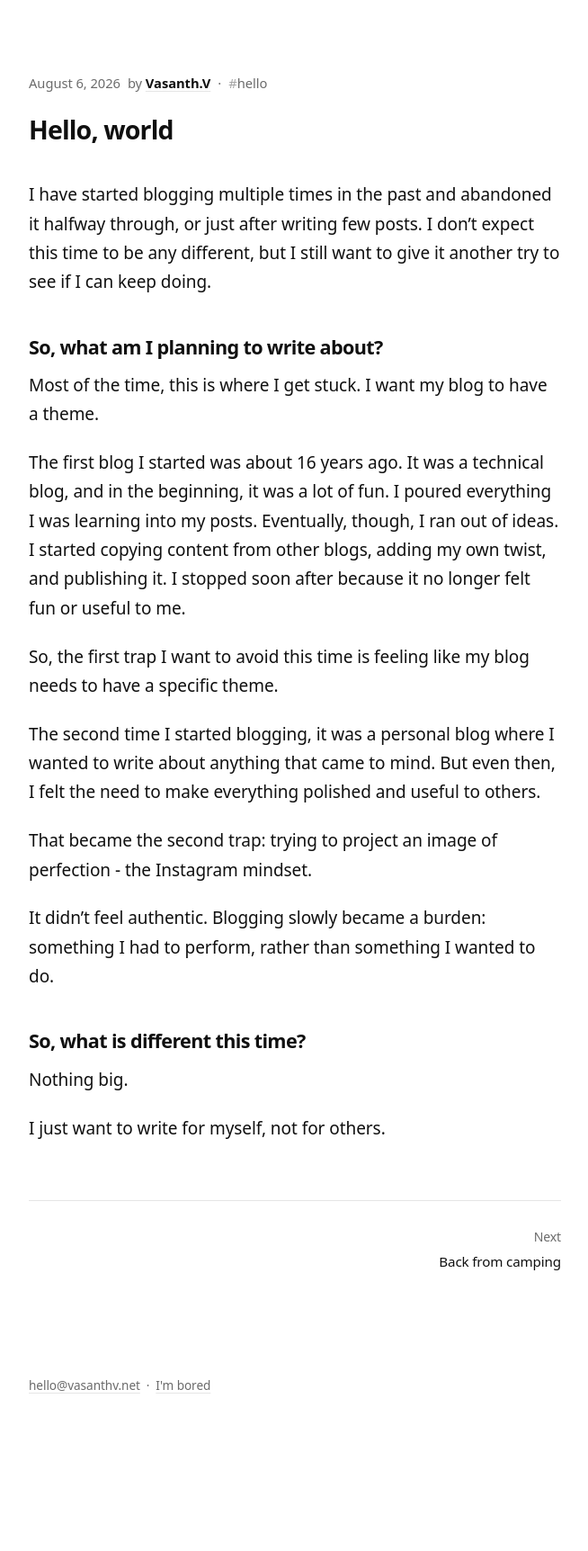
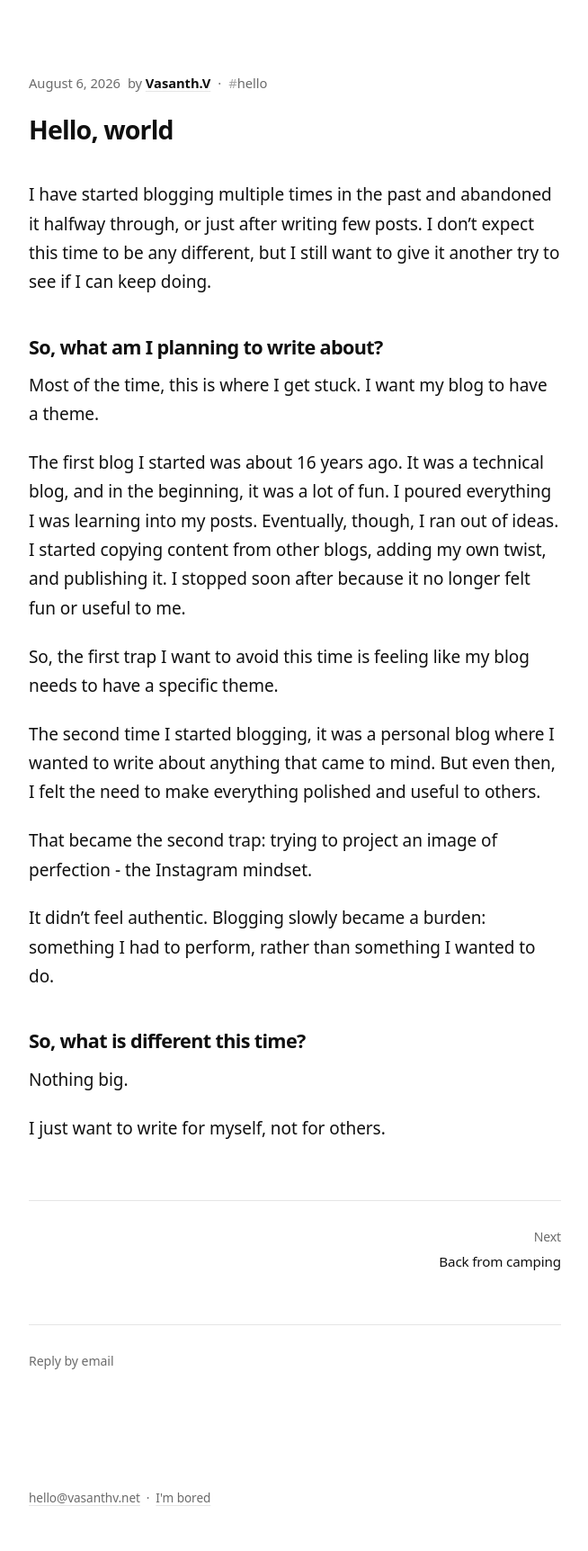
Before and after one commit to vasanthv/vasanthv.github.io, a Jekyll site: the page built from _posts/2026-08-06-hello-world.md, in a window 1280 px wide. Shown: the whole page at 90% size, without its empty margins (312-966 px from the left). Built offline with Jekyll 4.4.1, drawn with Linux system fonts in a browser that asks for light colours; a script that is not in the unit is left out; before the commit the page ends 1599 px from its top, so only the background shows below that.

Commit message:
Added contact form

```diff
--- a/_layouts/post.html
+++ b/_layouts/post.html
@@ -1,24 +1,34 @@
 ---
 layout: default
 ---
+
 <article class="prose" itemscope itemtype="https://schema.org/BlogPosting">
   <header class="post-header">
     <p class="post-meta">
-      <time datetime="{{ page.date | date_to_xmlschema }}" itemprop="datePublished">
+      <time
+        datetime="{{ page.date | date_to_xmlschema }}"
+        itemprop="datePublished"
+      >
         {{ page.date | date: "%B %-d, %Y" }}
       </time>
-      <span>by <a href="{{ '/' | relative_url }}" rel="author" itemprop="author">{{ site.author }}</a></span>
+      <span
+        >by
+        <a href="{{ '/' | relative_url }}" rel="author" itemprop="author"
+          >{{ site.author }}</a
+        ></span
+      >
       {% if page.tags and page.tags.size > 0 %}
       <span aria-hidden="true">·</span>
-        {% for tag in page.tags %}<a class="tag" href="{{ tag | slugify | prepend: '/blog/tag/' | append: '/' | relative_url }}">{{ tag }}</a>{% endfor %}
-      {% endif %}
+      {% for tag in page.tags %}<a
+        class="tag"
+        href="{{ tag | slugify | prepend: '/blog/tag/' | append: '/' | relative_url }}"
+        >{{ tag }}</a
+      >{% endfor %} {% endif %}
     </p>
     <h1 class="post-title" itemprop="headline">{{ page.title }}</h1>
   </header>
 
-  <div itemprop="articleBody">
-    {{ content }}
-  </div>
+  <div itemprop="articleBody">{{ content }}</div>
 </article>
 
 <nav class="post-nav" aria-label="More posts">
@@ -27,11 +37,21 @@
     <span class="post-nav__label">Previous</span>
     <span>{{ page.previous.title }}</span>
   </a>
-  {% endif %}
-  {% if page.next %}
-    <a class="post-nav__link post-nav__link--next" href="{{ page.next.url | relative_url }}">
+  {% endif %} {% if page.next %}
+  <a
+    class="post-nav__link post-nav__link--next"
+    href="{{ page.next.url | relative_url }}"
+  >
     <span class="post-nav__label">Next</span>
     <span>{{ page.next.title }}</span>
   </a>
   {% endif %}
 </nav>
+
+<section class="post-contact" aria-label="Contact">
+  <p class="post-contact__label">Reply by email</p>
+  <script
+    data-letterbirduser="vasanth"
+    src="https://letterbird.co/embed/v1.js"
+  ></script>
+</section>
--- a/assets/css/main.css
+++ b/assets/css/main.css
@@ -395,6 +395,24 @@
   color: var(--muted);
 }
 
+/* -------------------------- post contact ------------------------- */
+
+.post-contact {
+  margin-top: 3.5rem;
+  padding-top: 1.75rem;
+  border-top: 1px solid var(--rule);
+}
+
+.post-contact__label {
+  margin: 0 0 1rem;
+  font-size: 0.88rem;
+  color: var(--muted);
+}
+
+.post-contact .letterbird-embed {
+  margin-inline: 0;
+}
+
 /* ----------------------------- footer ---------------------------- */
 
 .site-footer {
@@ -453,6 +471,11 @@
     margin-left: 0;
     text-align: left;
   }
+
+  .post-contact {
+    margin-top: 2.5rem;
+    padding-top: 1.5rem;
+  }
 }
 
 @media (prefers-reduced-motion: reduce) {
```
Lines whose indentation alone changed are shown as unchanged.
